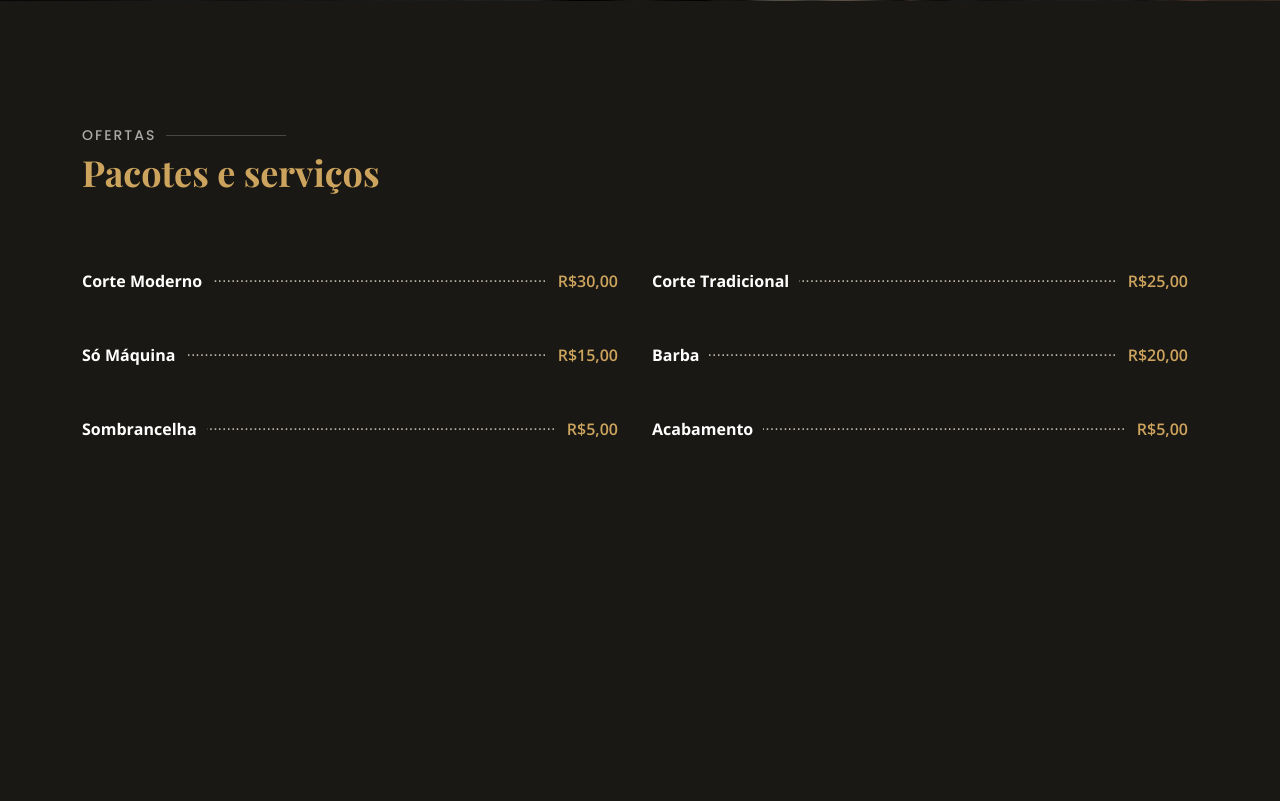
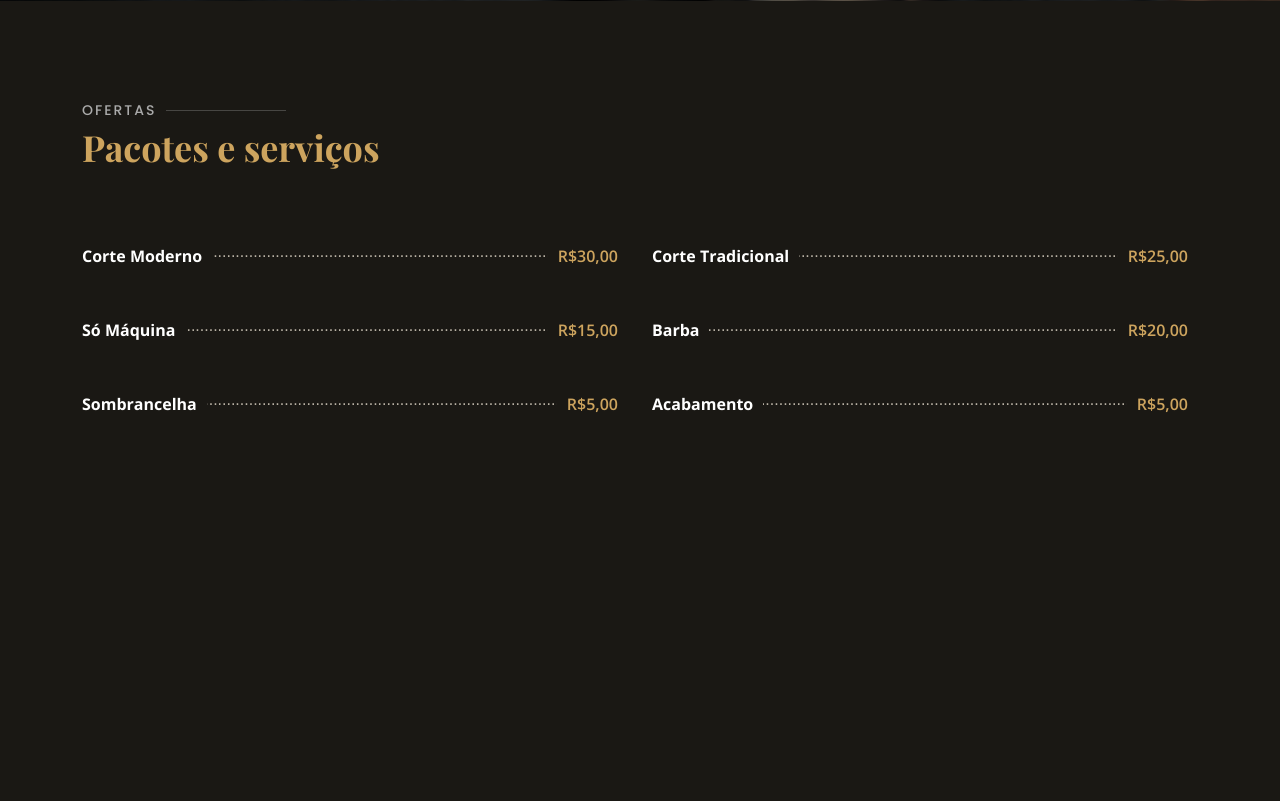
Before and after one commit to GabrielMBoeira/yeshua, a PHP site: page / in a window 1280 px wide. Shown: the part 799-1600 px from the top of the page. Run offline with PHP 8.4, Linux system fonts and the light colour scheme; some web fonts are replaced.

Commit message:
ajuste container price

```diff
--- a/assets/css/style.css
+++ b/assets/css/style.css
@@ -1851,7 +1851,7 @@ section {
 }
 
 .container-price {
-  margin-top: 70px;
+  margin-top: 45px;
 }
 
 @media screen and (max-width: 992px) {
```
